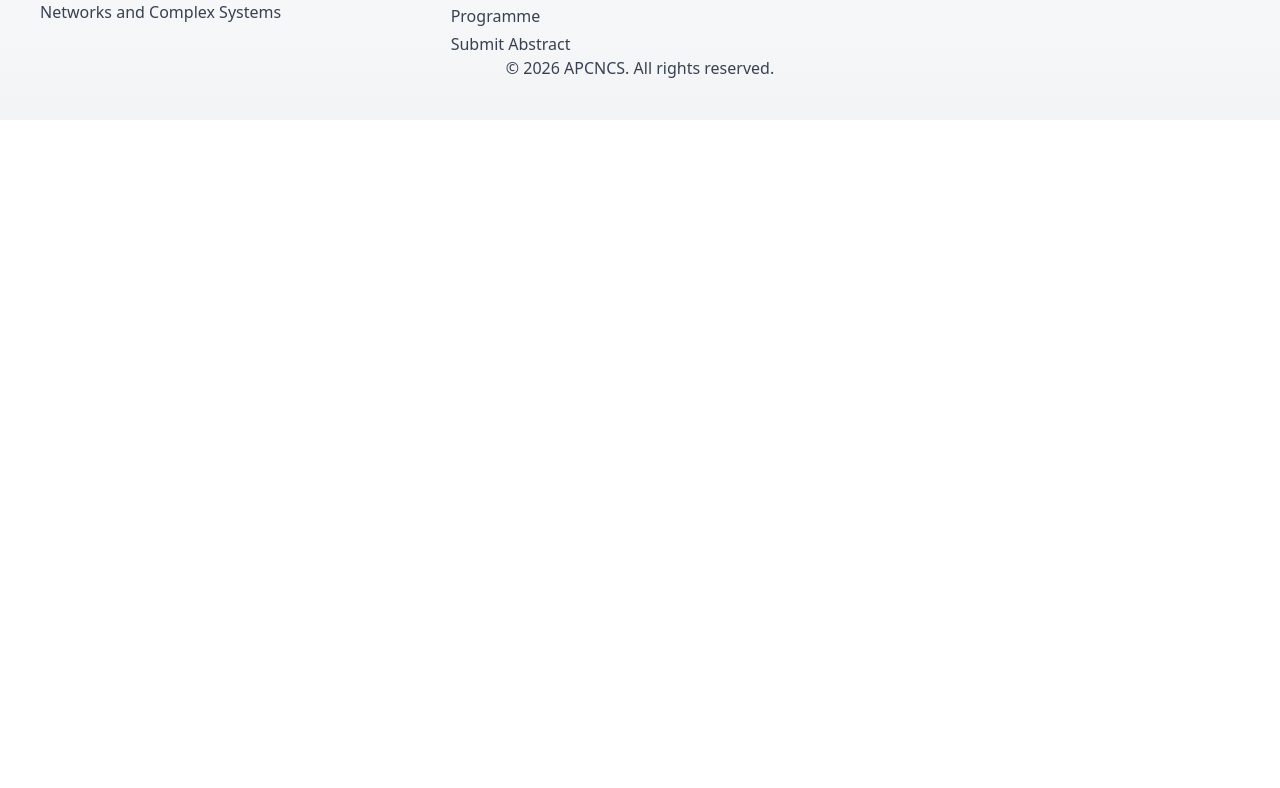
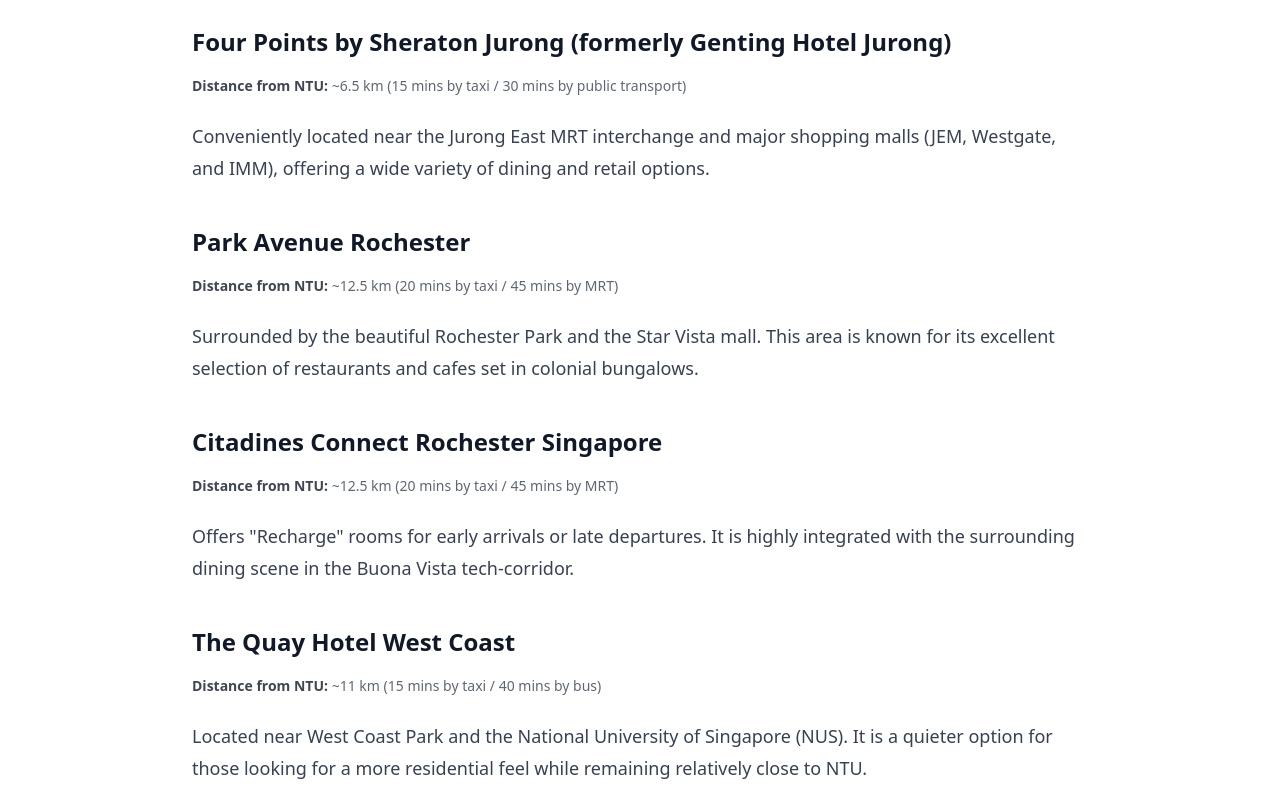
Before and after one commit to apcncs2026/apcncs2026.github.io, a SvelteKit app: page /accommodation in a window 1280 px wide. Shown: the part 1412-2200 px from the top of the page. Before the commit the page ends 1532 px from the top, so only its background shows below. Built offline with nearby package versions, Linux system fonts and the light colour scheme.

Commit message:
Add other hotels near NTU to accommodation page

```diff
--- a/src/routes/accommodation/+page.svelte
+++ b/src/routes/accommodation/+page.svelte
@@ -46,6 +46,52 @@
 					<Icon name="info" class_="stroke-current shrink-0 h-6 w-6" />
 					<span>We will provide more updates as information becomes available.</span>
 				</div>
+
+				<h2 class="text-3xl font-bold mb-8 mt-12">Other Hotels Near NTU</h2>
+
+				<p class="mb-8">
+					Participants are also welcome to explore other hotels near to NTU. These are:
+				</p>
+
+				<div class="card bg-base-200 mb-6">
+					<div class="card-body">
+						<h3 class="card-title text-primary">Four Points by Sheraton Jurong (formerly Genting Hotel Jurong)</h3>
+						<p class="text-sm opacity-80"><strong>Distance from NTU:</strong> ~6.5 km (15 mins by taxi / 30 mins by public transport)</p>
+						<p>
+							Conveniently located near the Jurong East MRT interchange and major shopping malls (JEM, Westgate, and IMM), offering a wide variety of dining and retail options.
+						</p>
+					</div>
+				</div>
+
+				<div class="card bg-base-200 mb-6">
+					<div class="card-body">
+						<h3 class="card-title text-primary">Park Avenue Rochester</h3>
+						<p class="text-sm opacity-80"><strong>Distance from NTU:</strong> ~12.5 km (20 mins by taxi / 45 mins by MRT)</p>
+						<p>
+							Surrounded by the beautiful Rochester Park and the Star Vista mall. This area is known for its excellent selection of restaurants and cafes set in colonial bungalows.
+						</p>
+					</div>
+				</div>
+
+				<div class="card bg-base-200 mb-6">
+					<div class="card-body">
+						<h3 class="card-title text-primary">Citadines Connect Rochester Singapore</h3>
+						<p class="text-sm opacity-80"><strong>Distance from NTU:</strong> ~12.5 km (20 mins by taxi / 45 mins by MRT)</p>
+						<p>
+							Offers "Recharge" rooms for early arrivals or late departures. It is highly integrated with the surrounding dining scene in the Buona Vista tech-corridor.
+						</p>
+					</div>
+				</div>
+
+				<div class="card bg-base-200 mb-6">
+					<div class="card-body">
+						<h3 class="card-title text-primary">The Quay Hotel West Coast</h3>
+						<p class="text-sm opacity-80"><strong>Distance from NTU:</strong> ~11 km (15 mins by taxi / 40 mins by bus)</p>
+						<p>
+							Located near West Coast Park and the National University of Singapore (NUS). It is a quieter option for those looking for a more residential feel while remaining relatively close to NTU.
+						</p>
+					</div>
+				</div>
 			</div>
 		</div>
 	</section>
```
